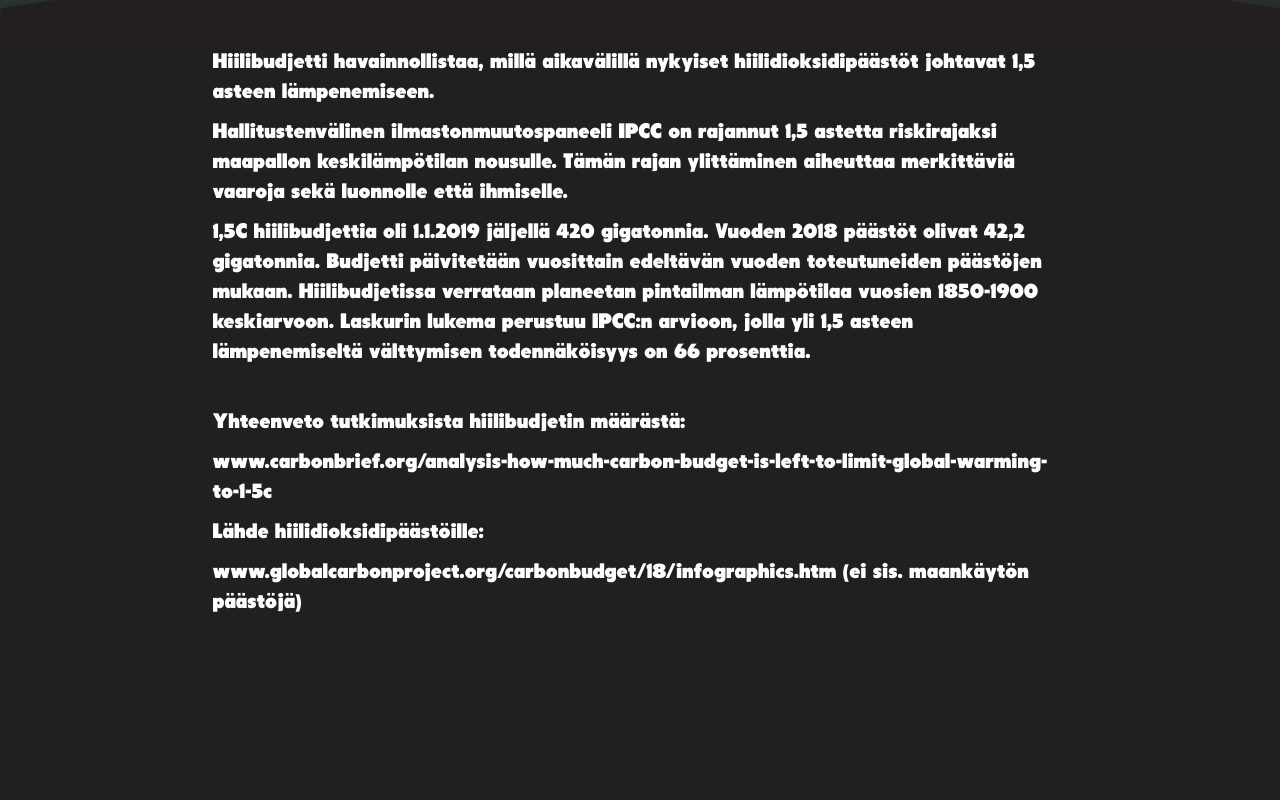
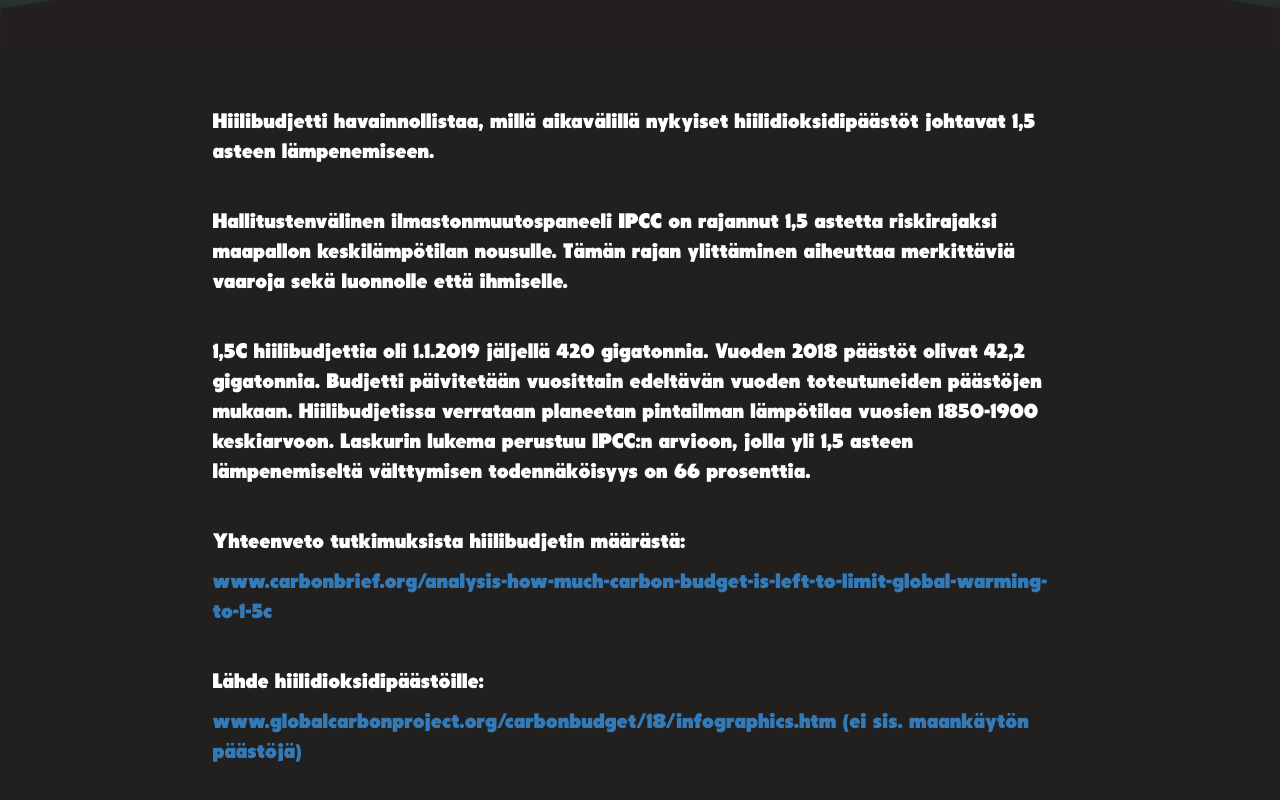
Before and after one commit to keke5000/hiilari, a React (Create React App) app in the folder frontend/: page / in a window 1280 px wide. Shown: the part 752-1552 px from the top of the page. Built offline with nearby package versions, Linux system fonts and the light colour scheme.

Commit message:
infotext edit

```diff
--- a/frontend/src/components/Infotext.js
+++ b/frontend/src/components/Infotext.js
@@ -6,12 +6,16 @@ class Infotext extends Component {
       return (
         <div className="infoteksti">
           <div className="container" align="center">
+            <br/>
+            <br/>
             <p className="text-left">Hiilibudjetti havainnollistaa, millä aikavälillä nykyiset
             hiilidioksidipäästöt johtavat 1,5 asteen lämpenemiseen.</p>
+            <br/>
             <p className="text-left">
             Hallitustenvälinen ilmastonmuutospaneeli IPCC on rajannut 1,5 astetta riskirajaksi
              maapallon keskilämpötilan nousulle. Tämän rajan ylittäminen aiheuttaa
              merkittäviä vaaroja sekä luonnolle että ihmiselle.</p>
+            <br/>
             <p className="text-left">
             1,5C hiilibudjettia oli 1.1.2019 jäljellä 420 gigatonnia. Vuoden 2018 päästöt olivat 42,2 gigatonnia. Budjetti päivitetään vuosittain edeltävän vuoden toteutuneiden päästöjen mukaan.
             Hiilibudjetissa verrataan planeetan pintailman lämpötilaa vuosien 1850-1900 keskiarvoon. Laskurin lukema perustuu IPCC:n arvioon, jolla yli 1,5 asteen lämpenemiseltä välttymisen todennäköisyys on 66 prosenttia.</p>
@@ -19,12 +23,17 @@ class Infotext extends Component {
             <p className="text-left">
             Yhteenveto tutkimuksista hiilibudjetin määrästä:</p>
             <p className="text-left">
-            www.carbonbrief.org/analysis-how-much-carbon-budget-is-left-to-limit-global-warming-to-1-5c</p>
+            <a href>
+            www.carbonbrief.org/analysis-how-much-carbon-budget-is-left-to-limit-global-warming-to-1-5c
+            </a></p>
+            <br/>
             <p className="text-left">
             Lähde hiilidioksidipäästöille:
             </p>
             <p className="text-left">
-            www.globalcarbonproject.org/carbonbudget/18/infographics.htm (ei sis. maankäytön päästöjä)</p>
+            <a href>
+            www.globalcarbonproject.org/carbonbudget/18/infographics.htm (ei sis. maankäytön päästöjä)
+            </a></p>
             </div>
       </div>
     );
```
